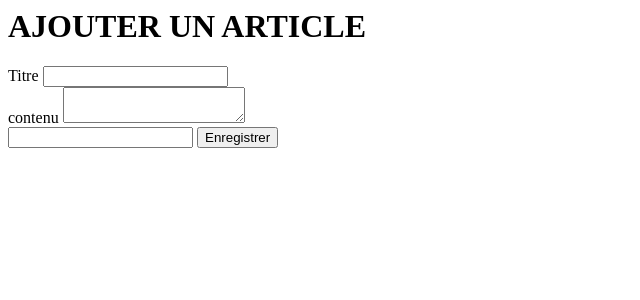
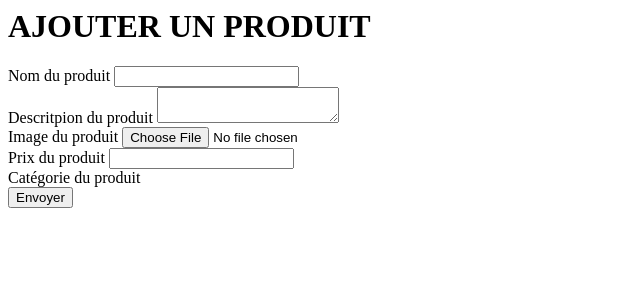
Before and after one commit to morganencr/projet_catalogue, a PHP site: page /ajout/ajoutProduits.php in a window 1280 px wide. Shown: the top 300 px of the page, without its empty margins (0-640 px from the left). Run offline with PHP 8.4, Linux system fonts and the light colour scheme.

Commit message:
ajout formulaire pas fini

```diff
--- a/php/ajout/ajoutProduits.php
+++ b/php/ajout/ajoutProduits.php
@@ -1,15 +1,72 @@
-<h1>AJOUTER UN ARTICLE</h1>
-<form action="" method="post">
+<?php
+if(!empty($_POST)){
+// si $_POST N'est pas vide, on vérifie que toutes les données sont présentes
+
+    if(isset($_POST["titre"], $_POST["contenu"], $_FILES["image"])
+    && !empty($_POST["titre"]) && !empty($_POST["contenu"]) && $_FILES["image"]["error"] === 0)
+    {
+         // on met ["image"] car c'est le type du fichier c'est ce qu'on trouve dans le var-dump
+        // on vérifie si le $_FILES image et image error est égal à 0 pour être sûr qu'on a une image
+        //  le formulaire est complet ici
+
+        // on retire toute balise du titre
+        $titre = strip_tags($_POST["titre"]);
+
+        // on neutralise toute balise du contenu (je les gardes mais elles ne sont plus active)
+        $contenu = htmlspecialchars($_POST["contenu"]);
+
+        //  on peut les enregistrer
+        // on se connecte à la base de données
+        require_once("../../connect.php");
+
+        // on écrit la requête
+        $sql = "INSERT INTO `articles`(`title`, `content`) VALUE (:title, :content)";
+
+        // on prépare la requête
+        $query = $db->prepare($sql);
+
+        // on injecte les valeurs
+        $query->bindValue(":title", $titre, PDO::PARAM_STR);
+        $query->bindValue(":content", $contenu, PDO::PARAM_STR);
+
+        // on execute la requeête
+        if(!$query->execute()){
+            die("une erreur est survenue");
+        }
+
+        // on récupère l'id de l'article
+        $id = $db->lastInsertId();// ça nous permet de récupérer l'id du dernier insert executé
+        die("Article ajouté sous le numéro $id");
+    } else {
+        die("Le formulaire est incomplet");
+    }
+}
+?>
+
+<h1>AJOUTER UN PRODUIT</h1>
+ <!-- a partir du moment où on a un type file dans un formulaire il faut mettre un attribut spécifique "enctype" sur la balise form pour pouvoir envoyer les fichiers -->
+<form action="" method="post" enctype="multipart/form-data">
     <div>
-        <label for="titre">Titre</label>
-        <input type="text" name="titre" id="titre" >
+        <label for="nom">Nom du produit</label>
+        <input type="text" name="nom" id="nom" >
     </div>
     <div>
-        <label for="contenu">contenu</label>
+        <label for="description">Descritpion du produit</label>
         <textarea name="contenu" id="contenu"></textarea>
     </div>
-    <input type="files">
-    <button type="submit">Enregistrer</button>
+    <div>
+        <label for="image">Image du produit</label>
+        <input type="file" name="image" id="image" accept="image/jpeg" required>
+    </div>
+    <div>
+        <label for="prix">Prix du produit</label>
+        <input type="text" name="prix" id="prix" required>
+    </div>
+    <div>
+        <label for="categorie">Catégorie du produit</label>
+    </div>
+
+    <button type="submit">Envoyer</button>
 </form>
 
 <?php
```
